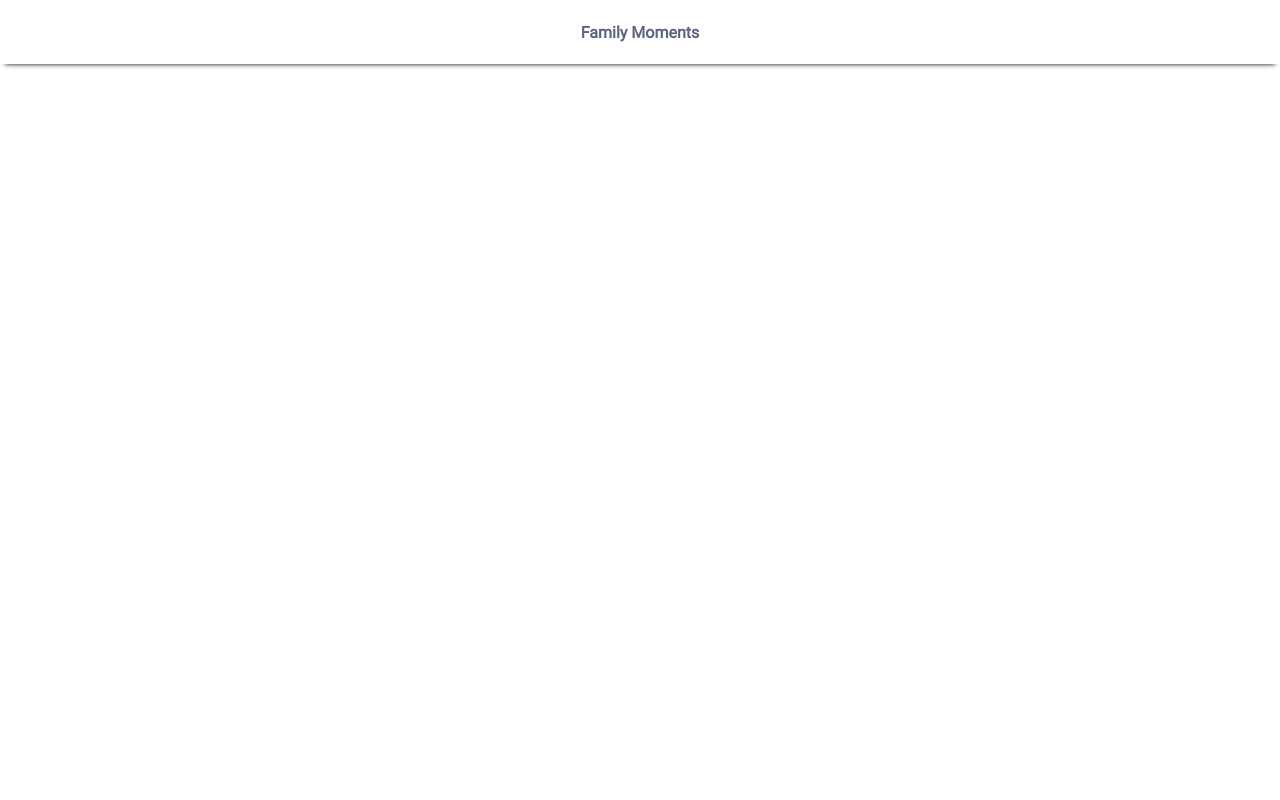
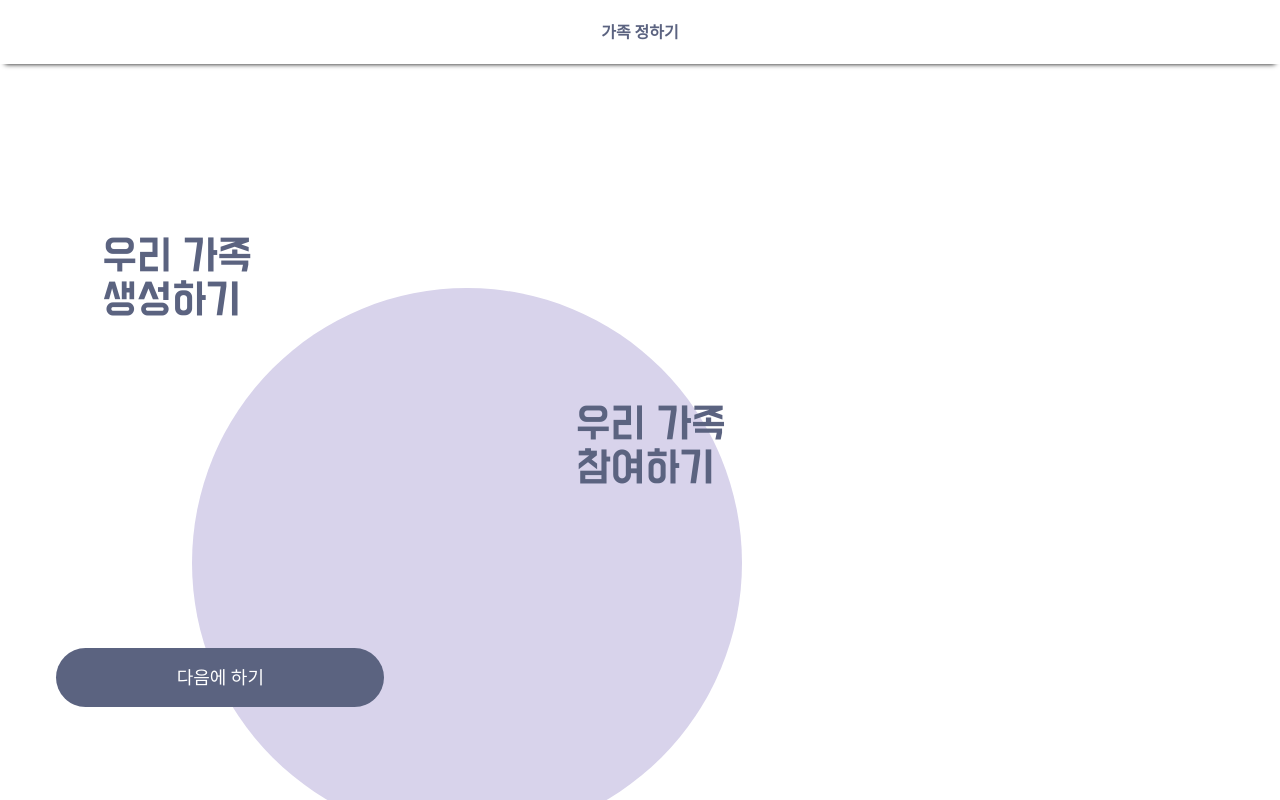
Before and after one commit to familymoments/Front, a React (Create React App) app in the folder front/: page / in a window 1280 px wide. Built offline with nearby package versions, Linux system fonts and the light colour scheme.

Commit message:
[style] nav컴포넌트 삭제 && route path 변경

```diff
--- a/front/src/App.js
+++ b/front/src/App.js
@@ -3,6 +3,7 @@ import { BrowserRouter, Routes, Route } from 'react-router-dom';
 import { useEffect } from 'react';
 import classes from "./App.module.css";
 import Landing from './pages/Landing';
+import NewFamily from './pages/NewFamily';
 
 
 function App() {
@@ -18,7 +19,10 @@ function App() {
         <div className={classes.App}>
             <BrowserRouter>
                 <Routes>
-                    <Route path="/" element={<Landing/>} />
+                    <Route path='/' element={<NewFamily />} />
+
+                    {/* 페이지 생성 시 기본 값 */}
+                    <Route path="/ex" element={<Landing/>} />
                 </Routes>
             </BrowserRouter>
 
--- a/front/src/pages/Landing.jsx
+++ b/front/src/pages/Landing.jsx
@@ -2,7 +2,7 @@ import Header from "../components/Header";
 
 const Landing = ()=>{
     return <div>
-        <Header title="Family Moments"></Header>
+        <Header title="Family Moments" showIcon={true}></Header>
     </div>
 }
 
```
Also changed, not shown: front/src/components/Nav.jsx (deleted, +0 -15 lines), front/src/components/Nav.module.css (deleted).
